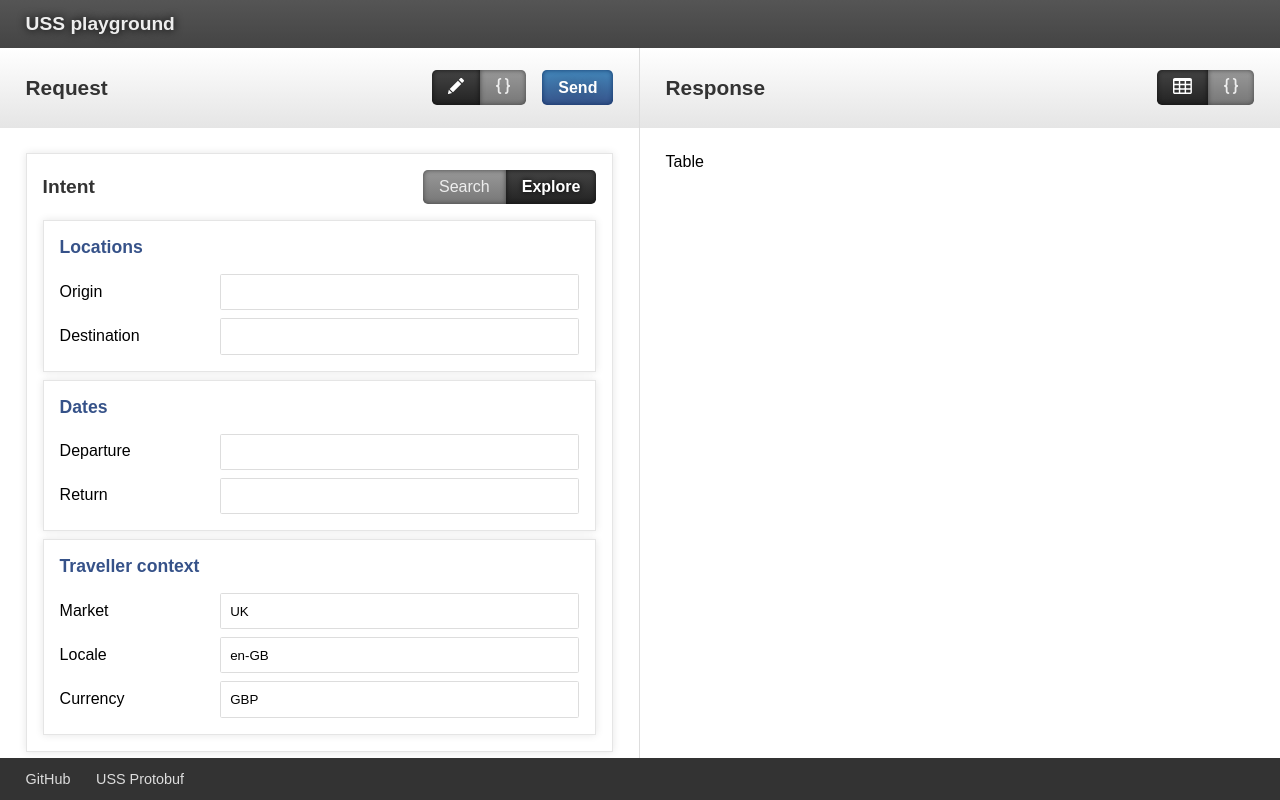
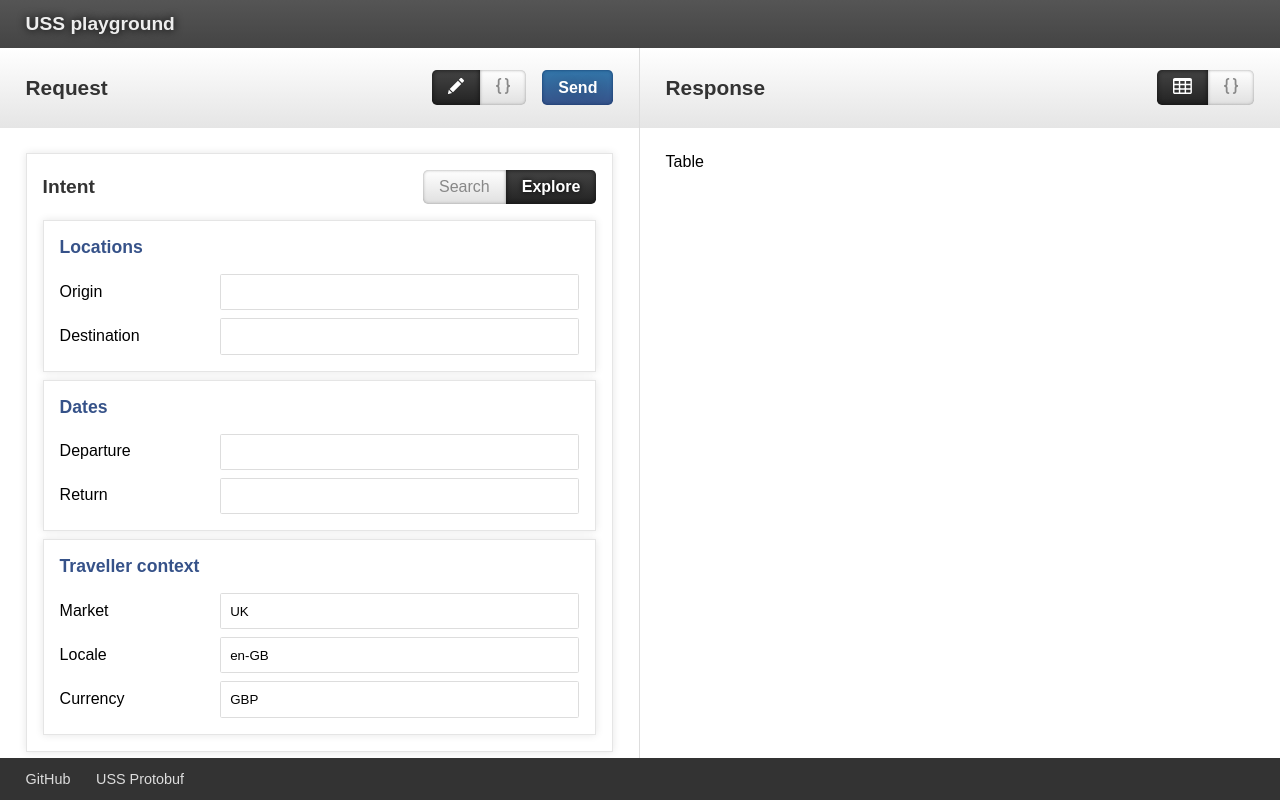
Before and after one commit to marticongost/uss-test-harness, a Next.js app: page / in a window 1280 px wide. Built offline with nearby package versions, Linux system fonts and the light colour scheme.

Commit message:
Flatter styles for buttons and switches

```diff
--- a/components/Button.jsx
+++ b/components/Button.jsx
@@ -16,8 +16,8 @@ const commonStyles = {
 
 const appearences = {
   primary: {
-    backgroundImage: `linear-gradient(to bottom, #48b, ${highlightColor})`,
-    boxShadow: "0 0 0.3rem #136 inset",
+    backgroundImage: `linear-gradient(to bottom, #37a, ${highlightColor})`,
+    boxShadow: "0 0 0.2rem #136 inset",
     fontWeight: "bold",
     textShadow: "0 0 0.8rem rgba(0,0,0,0.2)",
     ":hover": {
--- a/components/Switch.jsx
+++ b/components/Switch.jsx
@@ -39,14 +39,14 @@ export default function Switch({
                 fontSize: "1rem",
                 "&[aria-selected='false']": {
                   cursor: "pointer",
-                  backgroundImage: "linear-gradient(to bottom, #999, #777)",
-                  boxShadow: "0 0 0.3rem #444 inset",
-                  color: "#eee",
+                  backgroundImage: "linear-gradient(to bottom, white, #e0e0e0)",
+                  boxShadow: "0 0 0.2rem #999 inset",
+                  color: "#888",
                   svg: {
-                    fill: "#eee",
+                    fill: "#888",
                   },
                   ":hover": {
-                    backgroundImage: "linear-gradient(to bottom, #aaa, #888)",
+                    backgroundImage: "linear-gradient(to bottom, white, #eee)",
                   },
                 },
                 "&[aria-selected='true']": {
```
